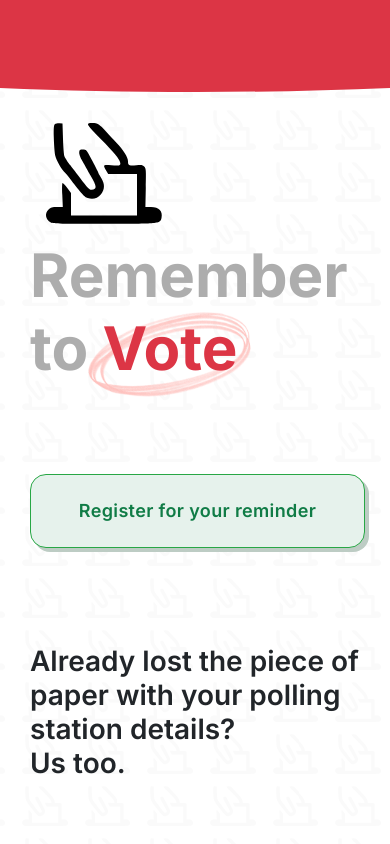
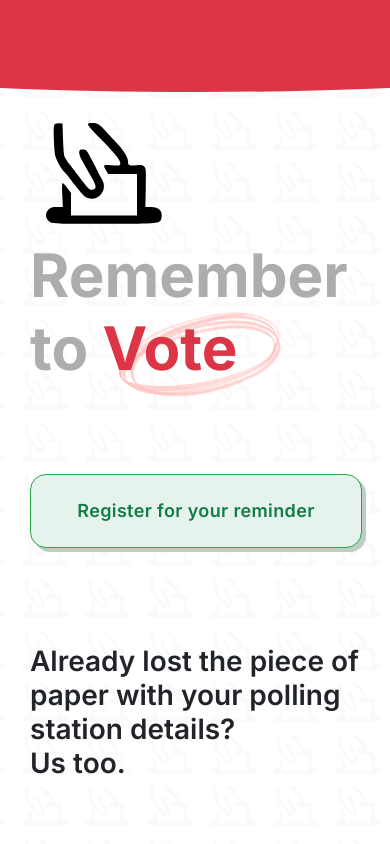
Before and after one commit to Curtis-Turk/Remember-to-Vote, a Next.js app: page / in a window 390 px wide. Shown: the top 844 px of the page. Built offline with nearby package versions, Linux system fonts and the light colour scheme.

Commit message:
added padding and max width to title stack

```diff
--- a/styles.css
+++ b/styles.css
@@ -67,6 +67,7 @@ h4 {
 @media screen and (max-width: 600px) {
   #title-container {
     padding-left: 30px;
+    padding-right: 30px;
   }
 }
 
@@ -116,7 +117,7 @@ text-align: left;
 
 @media screen and (max-width: 600px) {
   #pink-oval {
-    left: 88px;
+    left: 118px;
   }
 }
 
@@ -153,9 +154,10 @@ weight: 600
  } */
 @media screen and (max-width: 600px) {
   #about-section {
-    max-width: 333px;
+    max-width: 100%;
   }
 }
+
 #about-section {
   margin-top: 96px;
   width: 495px;
@@ -190,7 +192,7 @@ weight: 600
 }
 
 .btn-register-mobile {
-  width: 333px;
+  width: 100%;
   font-size: 18px !important;
   line-height: 22px !important;
 }
```
